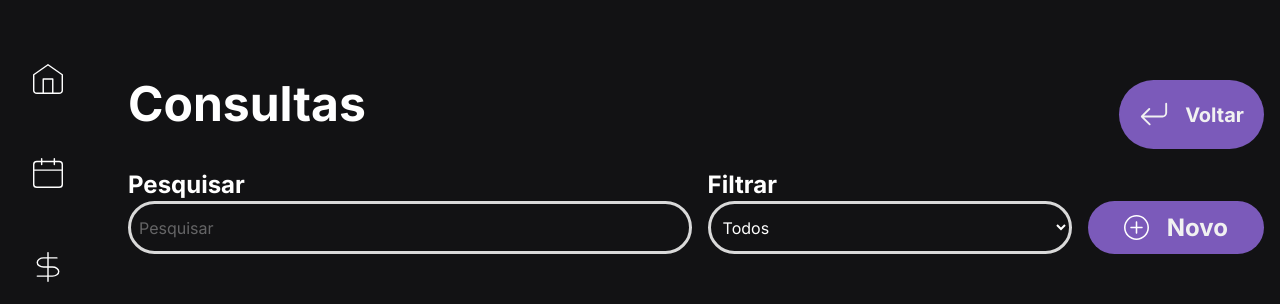
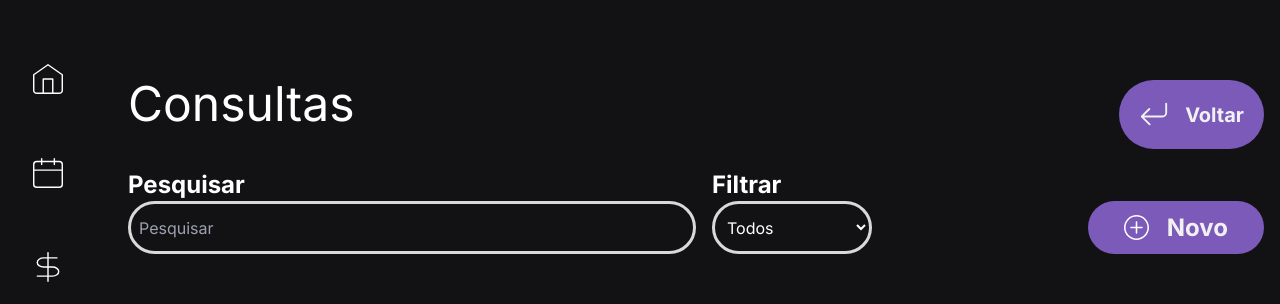
Before and after one commit to Melancia-Salgada/psico-frontend, a React (Vite) app in the folder easypsi/: page /consultas in a window 1280 px wide. Shown: the top 304 px of the page. Built offline with nearby package versions, Linux system fonts and the light colour scheme; no server answers.

Commit message:
filtrar finalizado

```diff
--- a/easypsi/src/components/Lista/Pesquisa.jsx
+++ b/easypsi/src/components/Lista/Pesquisa.jsx
@@ -8,6 +8,7 @@ const Pesquisa = ({ showButton = true, appName = "", margin = true, onFiltroChan
   const { tema } = useContext(TemaContexto);
   const mt = margin ? 'mt-5' : 'mt-0';
   const inputBorder = tema ? 'pesquisar whitemode' : 'pesquisar';
+  const drop = tema ? '' : 'bg-gray-800 text-white'
 
   const closePopup = () => setpopupAberto(false);
 
@@ -52,12 +53,12 @@ const Pesquisa = ({ showButton = true, appName = "", margin = true, onFiltroChan
           <div>
             <label className='text-2xl font-bold mb-2'>Filtrar</label>
             <select
-              className={`p-2 w-full ${inputBorder}`}
+              className={`p-2 flex flex-row w-40 ${inputBorder}`}
               onChange={handleFiltroChange}
             >
-              <option value="">Todos</option>
-              <option value="Ativo">Ativos</option>
-              <option value="Inativo">Inativos</option>
+              <option value="" className={`py-2 ${drop}`}>Todos</option>
+              <option value="Ativo" className={`py-2 ${drop}`}>Ativos</option>
+              <option value="Inativo" className={`py-2 ${drop}`}>Inativos</option>
             </select>
           </div>
         </div>
--- a/easypsi/src/components/Titulo.jsx
+++ b/easypsi/src/components/Titulo.jsx
@@ -5,7 +5,7 @@ const Titulo = ({ showButton = true, buttonLink = '#', buttonText = '', buttonIc
     <div>
       <div className='flex justify-between mt-20'>
         <div>
-          <span className='text-5xl font-bold'>{children}</span>
+          <span className='text-5xl font-medium'>{children}</span>
         </div>
 
         {showButton && (
--- a/easypsi/src/index.css
+++ b/easypsi/src/index.css
@@ -48,7 +48,7 @@
   }
 
   .pesquisar {
-    @apply border-borderw focus:border-borderw bg-transparent mr-[200px] rounded-full  border-inputColor focus:border-inputColor h-inputH text-white placeholder-white placeholder-opacity-35 focus:bg-opacity-20 transition-colors duration-300;
+    @apply border-borderw focus:border-borderw bg-transparent mr-[200px] rounded-full  border-inputColor focus:border-inputColor h-inputH focus:bg-opacity-20 ;
   }
 
   .pesquisar.whitemode {
```
